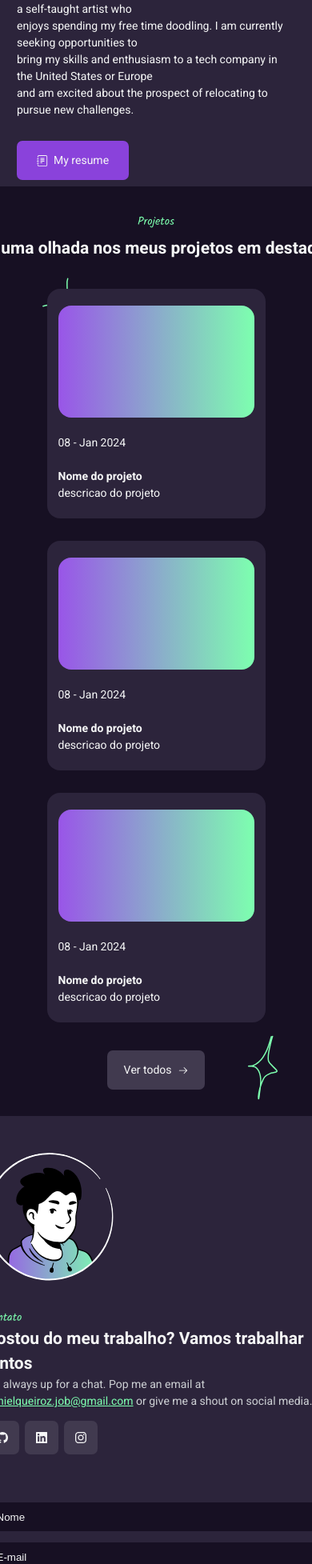
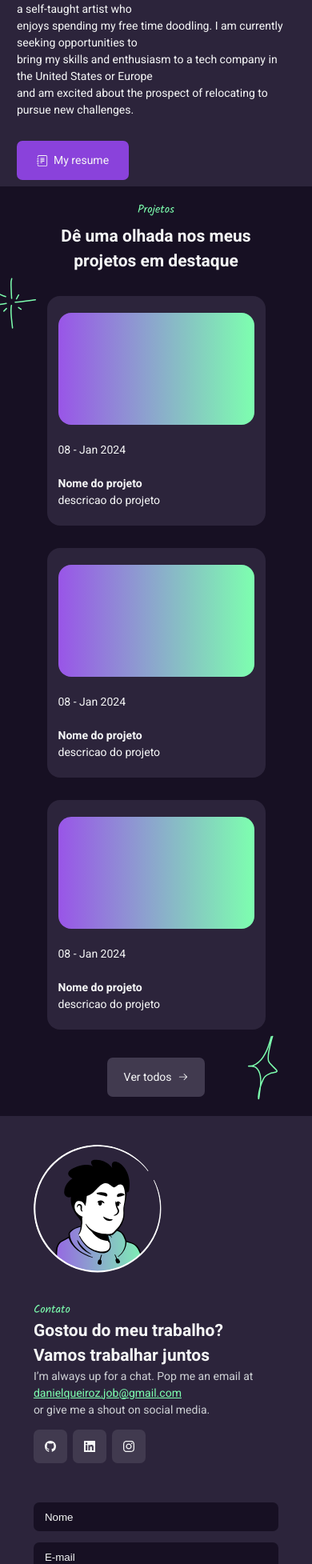
Before and after one commit to danielqueirozc/Portfolio, a Next.js app: page / in a window 390 px wide. Shown: the part 1264-3219 px from the top of the page at 80% size. Built offline with nearby package versions, Linux system fonts and the light colour scheme.

Commit message:
updates responsiveness 481px

```diff
--- a/src/@types/global.d.ts
+++ /dev/null
@@ -1,4 +0,0 @@
-declare global {
-    interface Window {
-    }
-  }
--- a/src/components/Contact/styles.module.scss
+++ b/src/components/Contact/styles.module.scss
@@ -38,12 +38,19 @@
     flex-direction: column;
     // gap: 1rem;
 
+    h2 {
+        display: flex;
+        flex-wrap: wrap;
+    }
+
     span {
         color: var(--green-50);
     }
 
     p {
         color: var(--gray-300);
+        display: flex;
+        flex-wrap: wrap;
 
         a {
             color: var(--green-50);
@@ -197,34 +204,50 @@
     }
 }
 
-// @media (max-width: 320px) {
-//     .containerContact {
-//         width: 100%;
-//         height: 60rem;
+@media (max-width: 481px) {
+    .containerContact {
+        width: 100%;
+        padding: 0;
+    }
 
-//         padding: 0;
+    .contact {
+        width: 100%;
+        padding: 0;
+    }
 
-//         .contact {
-//             width: 100%;
-//             height: 60rem;
+    .content {
+        max-width: 21.875rem;
+    }
 
-//             padding: 0;
+    .form {
+        max-width: 21.875rem;
 
-//             border-radius: 0;
+        form {
+            width: 100%;
+        }
+    }
+}
 
-//             flex-direction: column;
-//             gap: 3rem;
-//         }
+@media (max-width: 320px) {
+    .containerContact {
+        width: 100%;
+        padding: 0;
+    }
 
-//         .content {
-//             width: 30.5rem;
-//         }
+    .contact {
+        width: 100%;
+        padding: 0;
+    }
 
-//         .form {
-//             width: 37rem;
-//             align-items: center;
-//             justify-content: center;
-//         }
+    .content {
+        max-width: 19.5rem;
+    }
 
-//     }
-// }
+    .form {
+        max-width: 19.5rem;
+
+        form {
+            width: 100%;
+        }
+    }
+}
--- a/src/components/Footer/styles.module.scss
+++ b/src/components/Footer/styles.module.scss
@@ -61,5 +61,31 @@
         height: 10rem;
         justify-content: center;
         flex-direction: column;
+
+        p {
+            width: 47.25rem;
+        }
    }
 }
+
+@media (max-width: 481px) {
+    .footer {
+        width: 100%;
+
+        p {
+            width: 21.875rem;
+        }
+    }
+
+}
+
+@media (max-width: 320px) {
+    .footer {
+        width: 100%;
+
+        p {
+            width: 19.5rem;
+        }
+    }
+
+}
--- a/src/components/Projects/styles.module.scss
+++ b/src/components/Projects/styles.module.scss
@@ -100,6 +100,15 @@
     .projects {
         width: 100%;
     }
+
+    .titles {
+        max-width: 21.875rem;
+        text-align: center;
+    }
+
+    .illustration1 {
+        left: -1.25rem;
+    }
 }
 
 @media (max-width: 320px) {
@@ -111,4 +120,8 @@
         right: -1.25rem;
     }
 
+    .titles {
+        width: 19.5rem;
+        height: 5.5rem;
+    }
 }
--- a/src/components/projectCard/styles.module.scss
+++ b/src/components/projectCard/styles.module.scss
@@ -15,8 +15,6 @@
     border-radius: 16px;
 
     transition: border 0.4s, box-shadow 0.4s;
-
-    z-index: 1000;
 }
 
 .highlight:hover {
```
